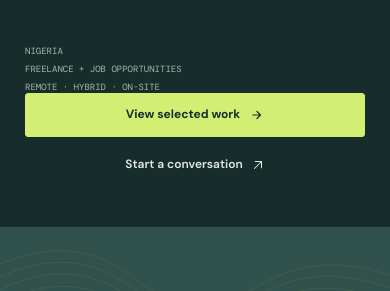
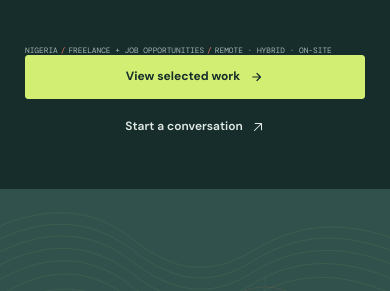
Before and after one commit to Olamn-WebGIS/GIS-Portfolio, a plain HTML site: page index.html in a window 390 px wide. Shown: the part 338-629 px from the top of the page. Drawn offline with nearby package versions, Linux system fonts and the light colour scheme.

Commit message:
Keep hero details on one mobile line
Co-authored-by: Copilot <223556219+Copilot@users.noreply.github.com>

```diff
--- a/index.html
+++ b/index.html
@@ -130,8 +130,8 @@
       .hero-title-row { grid-template-columns: minmax(0, 1fr) 68px; gap: 10px; }
       .profile-portrait { width: 68px; }
       .hero-intro { max-width: 425px; font-size: 14px; }
-      .hero-meta { display: flex; flex-direction: column; align-items: flex-start; gap: 6px; margin-top: 22px; }
-      .hero-meta span + span::before { content: none; margin: 0; }
+      .hero-meta { display: flex; flex-wrap: nowrap; gap: 0 3px; margin-top: 22px; font-size: clamp(6px, 2vw, 9px); white-space: nowrap; }
+      .hero-meta span + span::before { margin-right: 3px; }
       .hero-actions { width: 100%; flex-direction: column; align-items: stretch; gap: 8px; }
       .hero-actions .button-primary, .hero-actions .text-link { width: 100%; justify-content: center; }
       .hero-actions .text-link { min-height: 40px; }
```
